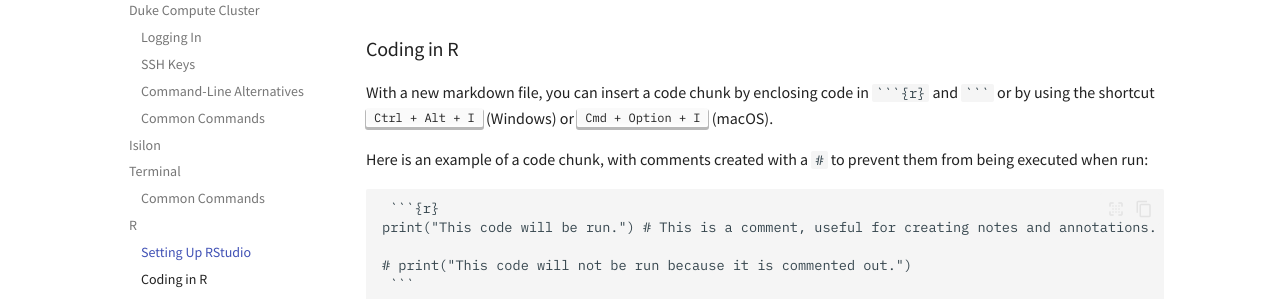
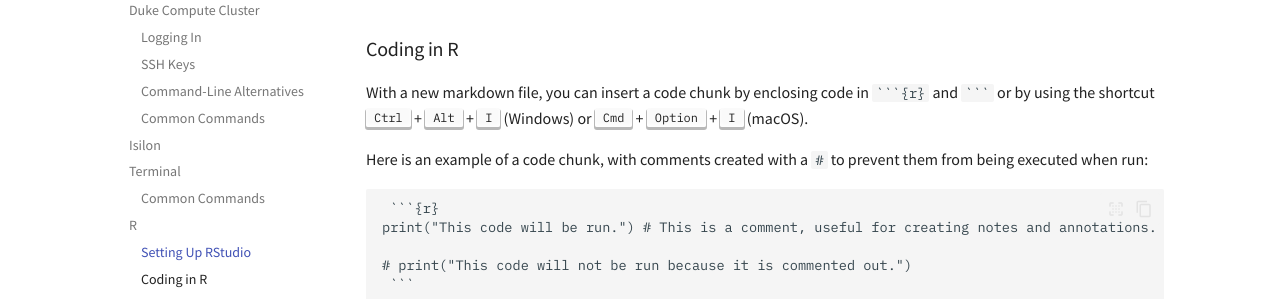
Before and after one commit to LAD-LAB/lad-lab.github.io, an MkDocs documentation site: the page built from docs/settingup.md, in a window 1280 px wide and 900 px high, scrolled down 4116 px. Shown: the part 152-451 px from the top of the window. Built offline with MkDocs 1.6.1 and Material for MkDocs 9.7.7, drawn with Linux system fonts in a browser that asks for light colours; part of the change alters nothing that is shown.

````diff
--- a/docs/settingup.md
+++ b/docs/settingup.md
@@ -136,7 +136,7 @@ For more information, visit the [RStudio IDE User Guide](https://docs.posit.co/i
 
 ### Coding in R
 
-With a new markdown file, you can insert a code chunk by enclosing code in `` ```{r} `` and `` ``` `` or by using the shortcut  <kbd>Ctrl + Alt + I</kbd>  (Windows) or  <kbd>Cmd + Option + I</kbd>  (macOS).
+With a new markdown file, you can insert a code chunk by enclosing code in `` ```{r} `` and `` ``` `` or by using the shortcut  <kbd>Ctrl</kbd> + <kbd>Alt</kbd> + <kbd>I</kbd>  (Windows) or  <kbd>Cmd</kbd> + <kbd>Option</kbd> + <kbd>I</kbd>  (macOS).
 
 Here is an example of a code chunk, with comments created with a `#` to prevent them from being executed when run:
 ``` r
````
